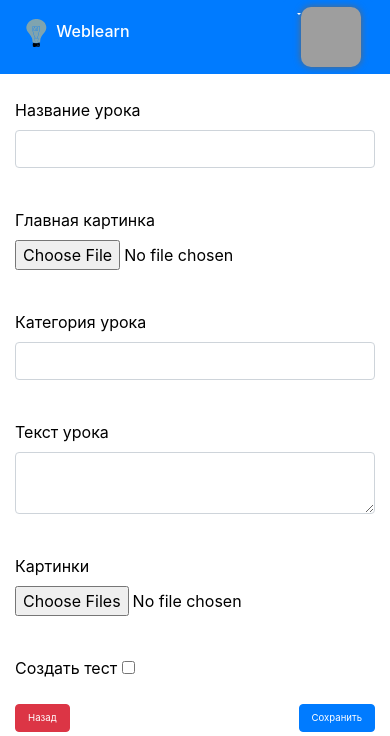
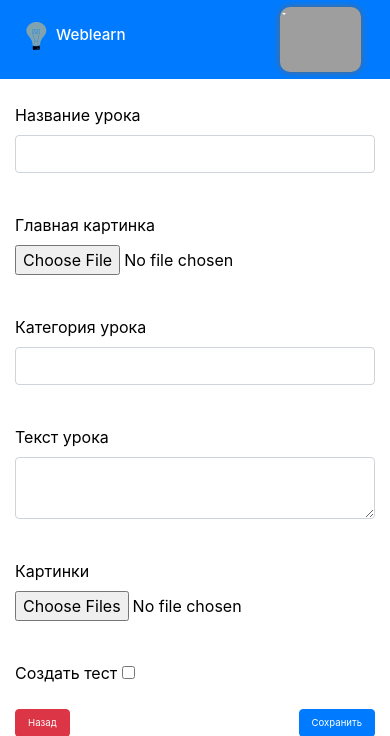
Before and after one commit to MakarenkoArtem/Weblearn, a Flask app: template templates/add.html in a window 390 px wide. Shown: the top 736 px of the page. Run offline with Flask 2, Linux system fonts and the light colour scheme; tables that the repository leaves empty hold one stand-in row (values such as "Sample post"); the template is opened without the code that fills it: values that come from a table or form of the project are taken from there, most other values are stand-ins (such as "Sample title", 1, 10 or a date in 2020); some libraries are stand-ins or nearby versions; grey boxes are pictures that could not be loaded.

Commit message:
v4.88(mobile style)

```diff
--- a/static/css/style.css
+++ b/static/css/style.css
@@ -4,13 +4,19 @@
 
     }
     h1, h2, h3, h4, h5, h6 {
-            font-size: 100%;
+            font-size: 95%;
     }
     img{
         width: 100%;
     }
     .welcome{
         width: 100%;
+    }
+    .container{
+        width: 70%:
+    }
+    .dropdown{
+        width:30%;
     }
 }
 @media (min-width: 700px) {
@@ -27,7 +33,14 @@
     .welcome{
         width: 55%;
     }
+    .container{
+        width: 95%:
+    }
+    .dropdown{
+        width:6%;
+    }
 }
+
 h4{
     -weblit-margin-left: 20px; /* Отступ слева */
     margin-left: 20px; /* Отступ слева */
@@ -43,8 +56,8 @@ h4{
     /*border: 3px solid red;*/
     /* Параметры рамки */
     box-shadow: 0 0 7px #666; /* Параметры тени */
-    width: 60px;
-    height: 60px;
+    /*width: 60px;
+    height: 60px;*/
    }
 .round_gif {
     -weblit-border-radius: 15px; /* Радиус скругления */
--- a/templates/weblearn.html
+++ b/templates/weblearn.html
@@ -1,5 +1,5 @@
 {% extends "template.html" %}
-
+/* style="width:10%"*/
 {% block dropdown %}
 {% if id != 0 %}
 <div class="dropdown">
@@ -22,7 +22,7 @@
 {% endif %}
 {% endblock %}
 {% block content %}
-<div class="container" style="width: 70%;">
+<div class="container">
     <h3 align="center" class="mainText">Здесь распологаются уроки с заданиями к ним</h3>
 
     <br><br>
```
